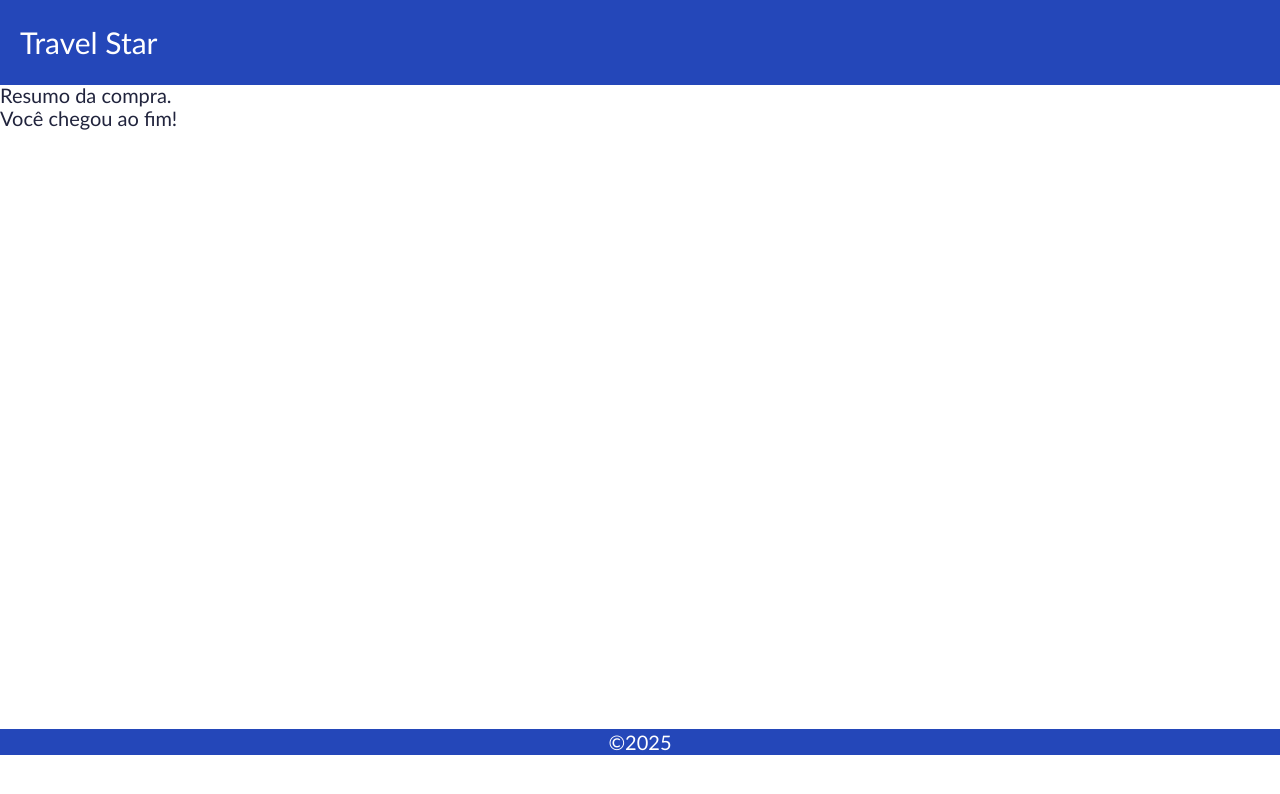
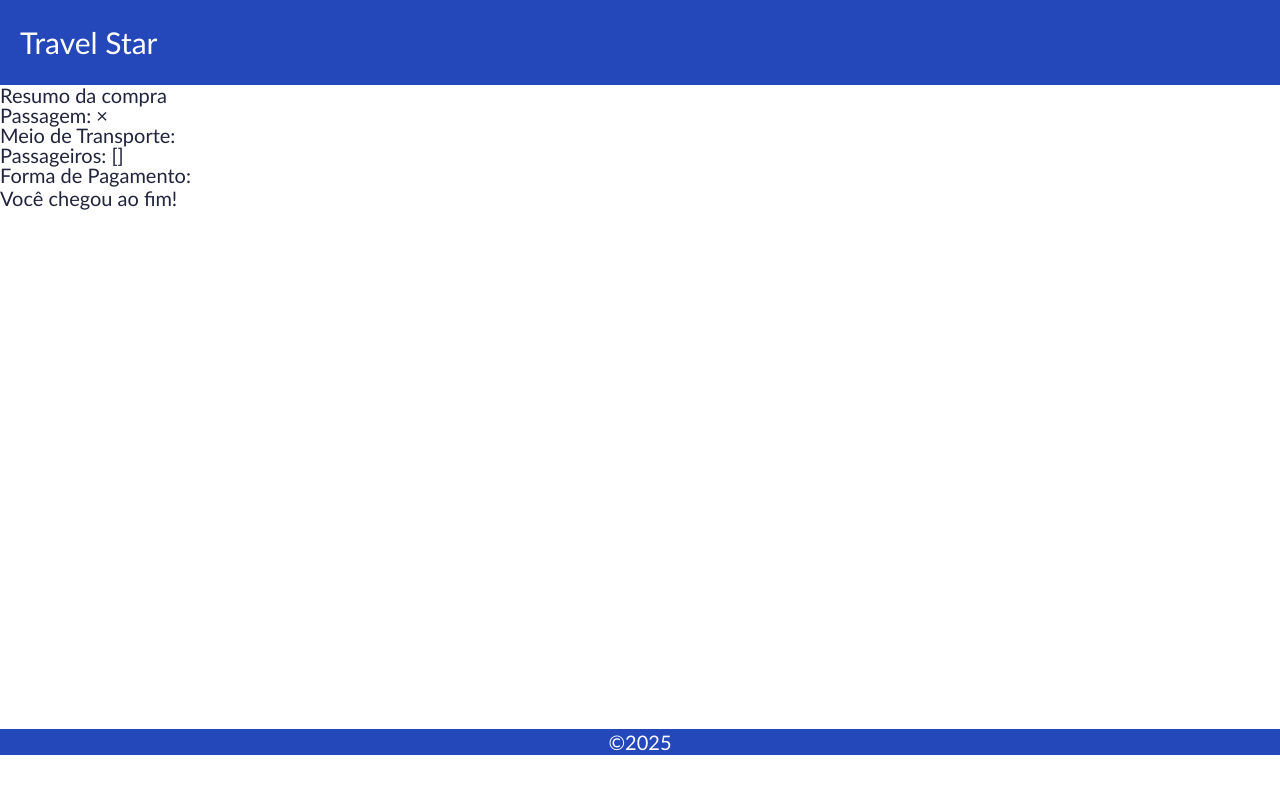
Before and after one commit to lluissf/Projeto-Viagens, a Vue app: page /resumo in a window 1280 px wide. Shown: the top 794 px of the page. Built offline with nearby package versions, Linux system fonts and the light colour scheme.

Commit message:
construindo o resumo

```diff
--- a/src/stores/forma-pagamento.js
+++ b/src/stores/forma-pagamento.js
@@ -3,8 +3,8 @@ import { defineStore } from 'pinia'
 
 export const useFormaPagamento = defineStore('forma-pagamento',  () => {
   const pagamento = ref([ 'Pix', 'Debito', 'Credito' ])
-  const meioSelecionado = ref('') // Aqui guarda o selecionado
+  const FormaSelecionada = ref('') // Aqui guarda o selecionado
 
-  return { pagamento, meioSelecionado }
+  return { pagamento, FormaSelecionada }
 
 })
--- a/src/stores/meio-transporte.js
+++ b/src/stores/meio-transporte.js
@@ -4,5 +4,6 @@ import { defineStore } from 'pinia'
 export const useMeioTransporte = defineStore('meio-transporte', () => {
   const transporte = ref([ 'Ônibus', 'Avião', 'Táxi' ])
   const meioSelecionado = ref('') // Aqui guarda o selecionado
+
   return { transporte, meioSelecionado }
 })
--- a/src/views/CidadesView.vue
+++ b/src/views/CidadesView.vue
@@ -5,6 +5,7 @@ import { useCidade } from '@/stores/cidade'
 const cidadeStore = useCidade()
 const dataIda = ref('')
 const dataVolta = ref('')
+
 </script>
 
 <template>
--- a/src/views/FormaPagamentoView.vue
+++ b/src/views/FormaPagamentoView.vue
@@ -4,6 +4,7 @@ import { useFormaPagamento } from '@/stores/forma-pagamento'
 
 const router = useRouter()
 const pagamentoStore = useFormaPagamento()
+
 </script>
 
 <template>
--- a/src/views/ResumoView.vue
+++ b/src/views/ResumoView.vue
@@ -3,10 +3,12 @@ import { useRouter } from 'vue-router'
 import { useCidade } from '@/stores/cidade'
 import { useMeioTransporte } from '@/stores/meio-transporte'
 import { useFormaPagamento } from '@/stores/forma-pagamento'
+import { usePassageiros } from '@/stores/passageiros'
 
 const cidadeStore = useCidade()
-const pagamento = useFormaPagamento()
+const pagamentoStore = useFormaPagamento()
 const locomocaoStore = useMeioTransporte()
+const passageirosStore = usePassageiros()
 const router = useRouter()
 
 
@@ -14,12 +16,25 @@ const router = useRouter()
 
 <template>
 
-    <div>
+    <div >
 
+        <h1>Resumo da compra</h1>
 
-        <h1>Resumo da compra.</h1>
+         <h2> Passagem:    {{
+          cidadeStore.cidades.find(c => c.id === cidadeStore.cidade_origem)?.nome
+        }} ×
+        {{
+          cidadeStore.cidades.find(c => c.id === cidadeStore.cidade_destino)?.nome
+         }}</h2>
+
+         <h2>Meio de Transporte: {{ locomocaoStore.meioSelecionado }}</h2>
+
+         <h2>Passageiros: {{ passageirosStore.passageiros }}</h2>
+
+         <h2>Forma de Pagamento: {{ pagamentoStore.FormaSelecionada }}</h2>
+
         <p>Você chegou ao fim!</p>
 
-    </div>
+        </div>
 
 </template>
```
